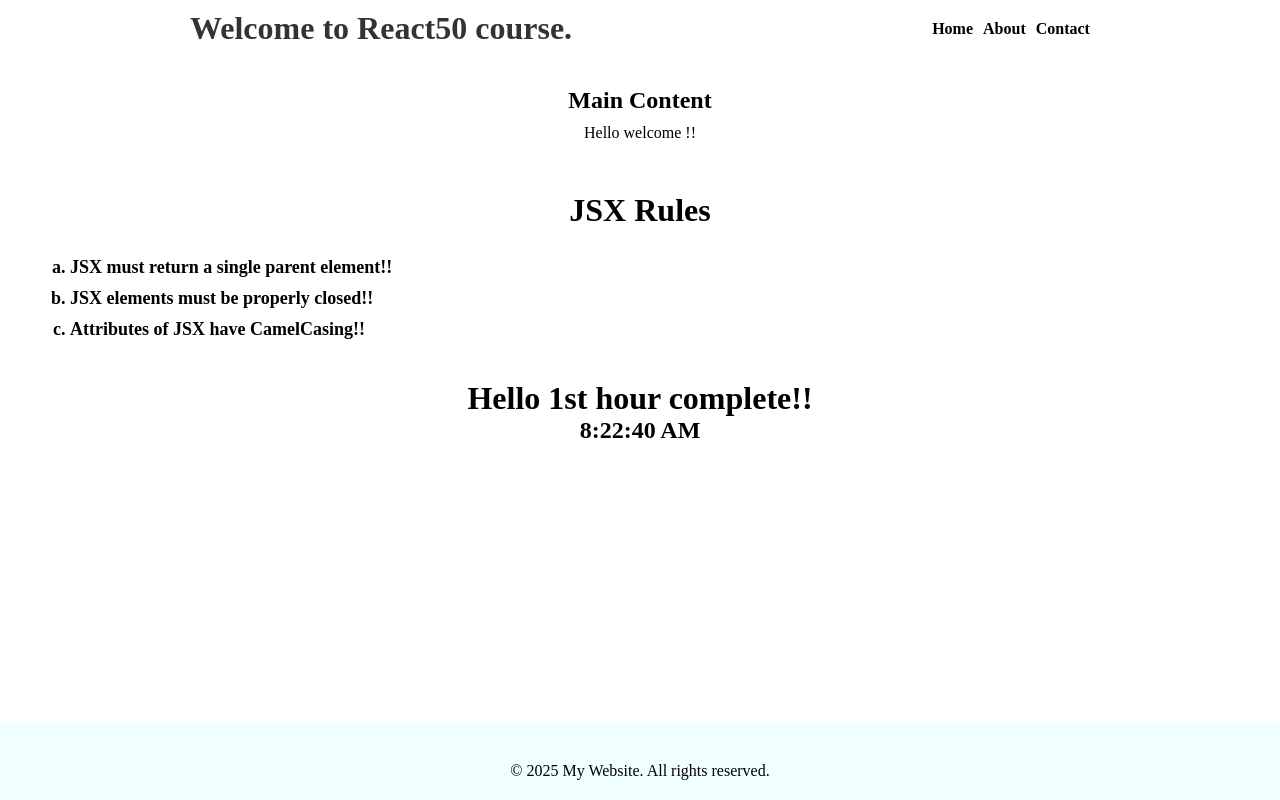
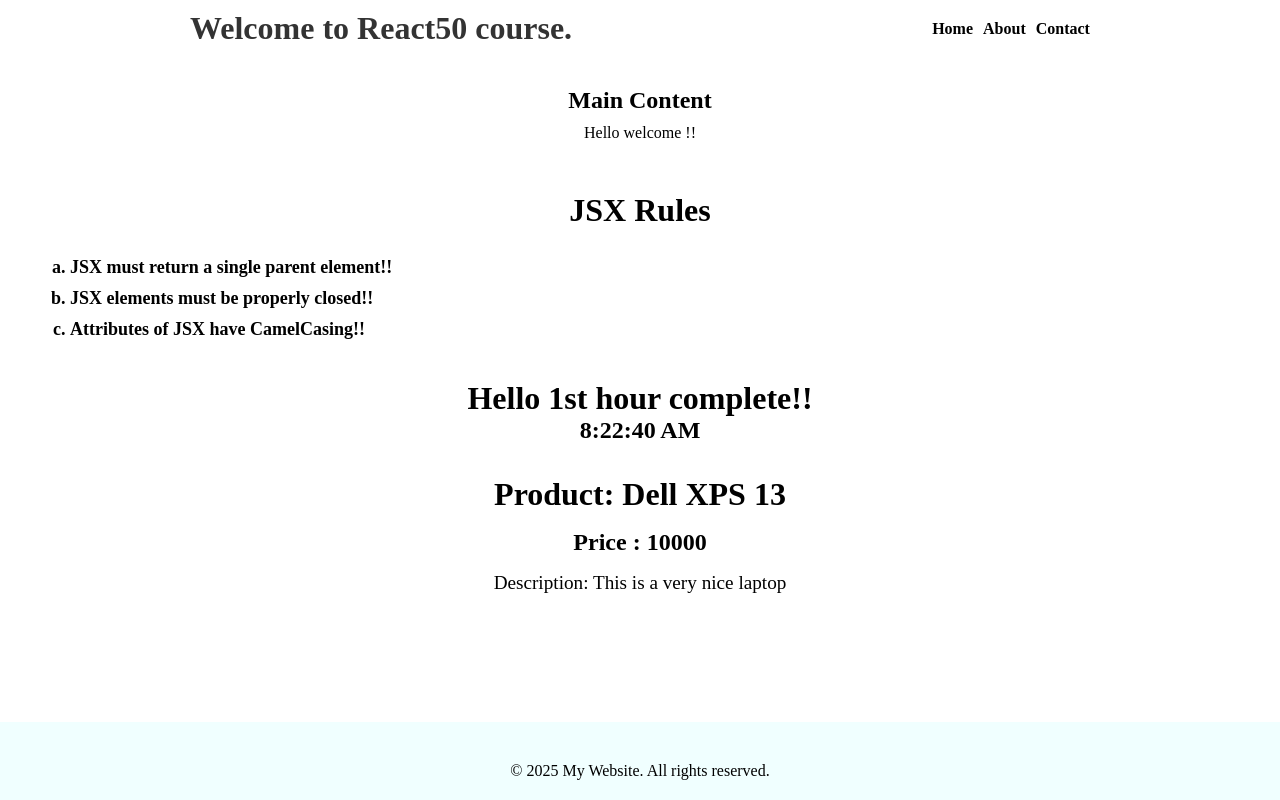
Before and after one commit to dariogeorge21/react50, a React (Vite) app: page / in a window 1280 px wide. Built offline with nearby package versions, Linux system fonts and the light colour scheme.

Commit message:
embedding 2

```diff
--- a/src/App.tsx
+++ b/src/App.tsx
@@ -4,6 +4,7 @@ import  Footer from "./components/Footer/Footer"
 import MainContent from "./components/MainContent/MainContent"
 import JSXRules from "./components/JSXRules/JSXRules"
 import Greeting from "./components/Greeting/Greeting"
+import ProductInfo from "./components/ProductInfo/ProductInfo"
 
 const App = () => {
   return (
@@ -13,7 +14,7 @@ const App = () => {
       <MainContent />
       <JSXRules />
       <Greeting />
-
+      <ProductInfo />
 
     </div>
   )
--- /dev/null
+++ b/src/components/ProductInfo/ProductInfo.module.css
@@ -0,0 +1,22 @@
+.container{
+    display: flex;
+    flex-direction: column;
+    align-items: center;
+    justify-content: center;
+    padding: 2rem;
+}
+.title{
+    font-size: 2rem;
+    font-weight: 600;
+    margin-bottom: 1rem;
+}
+.price{
+    font-size: 1.5rem;
+    font-weight: 600;
+    margin-bottom: 1rem;
+}
+.description{
+    font-size: 1.2rem;
+    font-weight: 400;
+    margin-bottom: 1rem;
+}
--- /dev/null
+++ b/src/components/ProductInfo/ProductInfo.tsx
@@ -0,0 +1,19 @@
+import styles from './ProductInfo.module.css'
+
+const ProductInfo = () => {
+
+  const product:any = {
+    'Name' : 'Dell XPS 13',
+    'Price' : 10000,
+    'Description' : 'This is a very nice laptop'
+  }
+  return (
+    <div className={styles.container}>
+      <h1 className={styles.title}>Product: {product.Name}</h1>
+      <p className={styles.price}>Price : {product.Price}</p>
+      <p className={styles.description}>Description: {product.Description}</p>
+    </div>
+  )
+}
+
+export default ProductInfo
```
